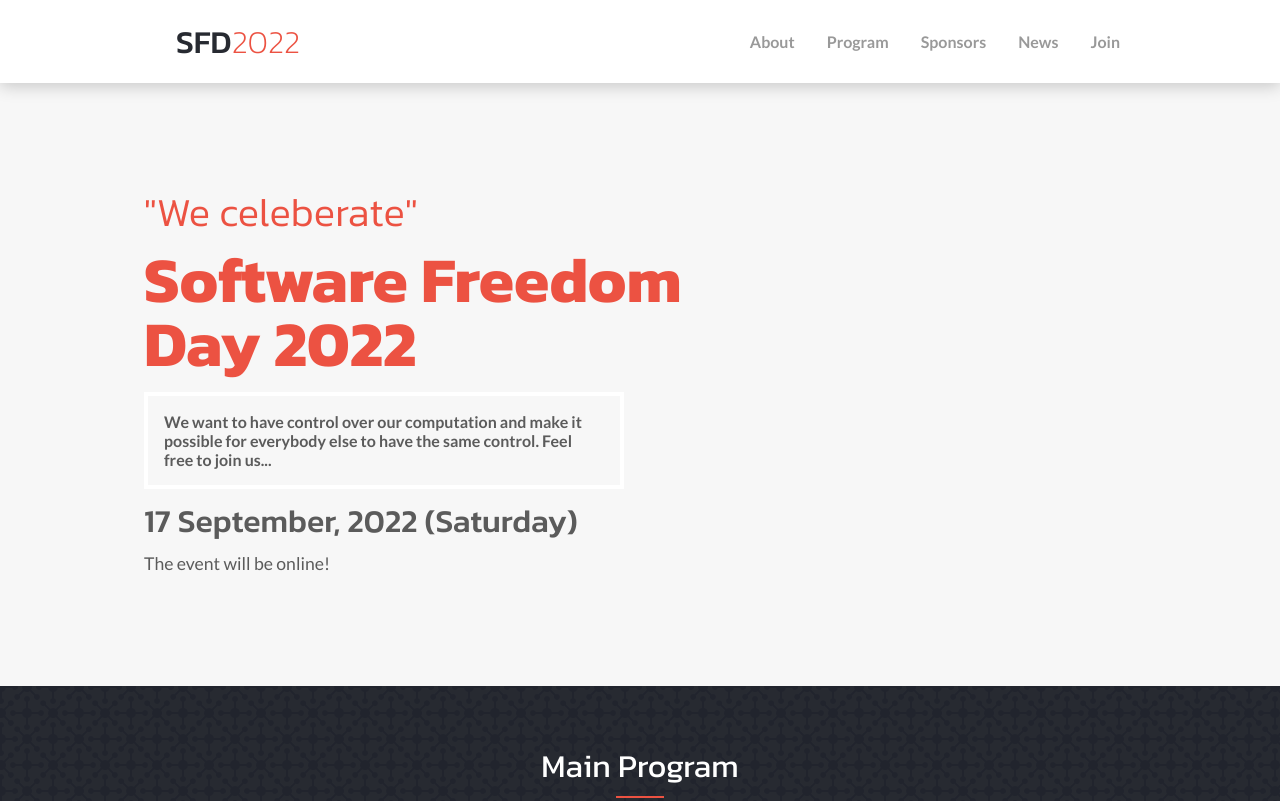
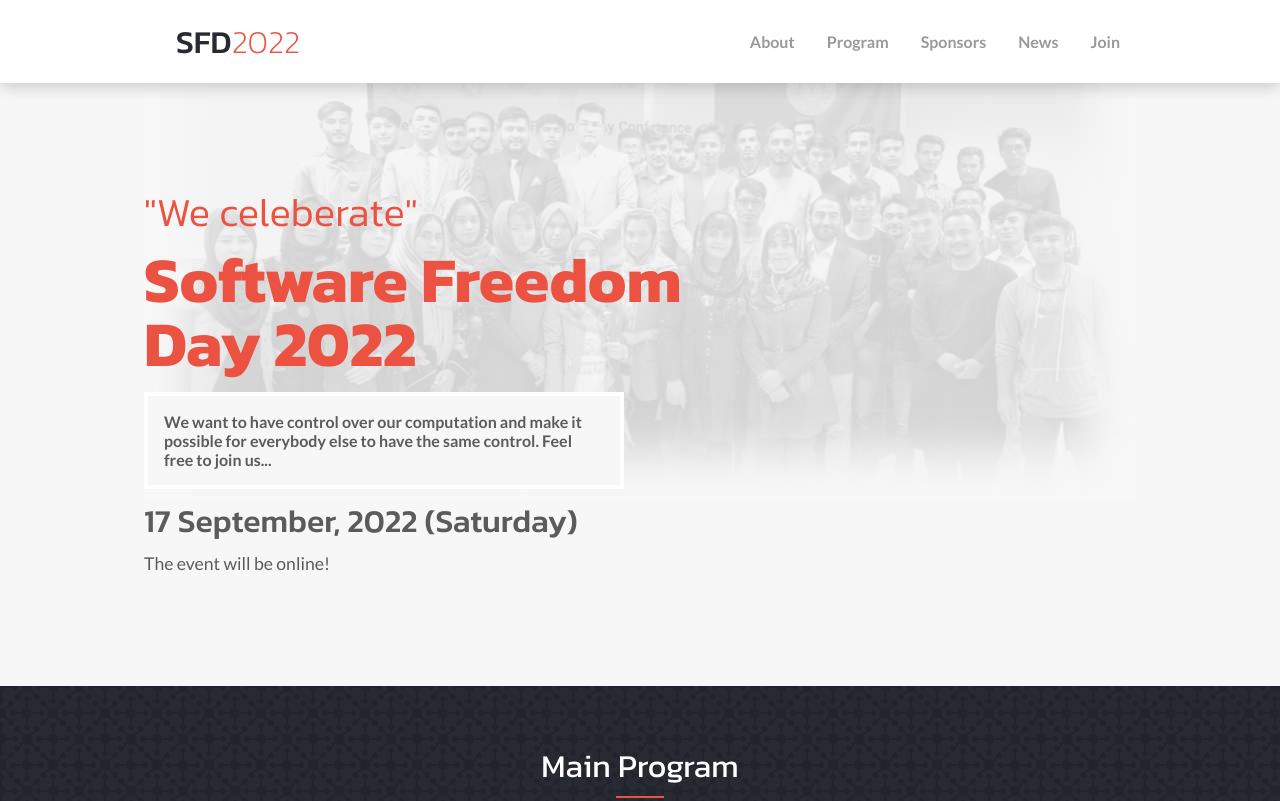
Before and after one commit to ahangarha/SFD2022-sample-design, a website: page index.html in a window 1280 px wide. Shown: the top 801 px of the page. Drawn offline with Linux system fonts and the light colour scheme.

Commit message:
add background image to hero section

```diff
--- a/assets/css/style.css
+++ b/assets/css/style.css
@@ -81,7 +81,7 @@ section {
 }
 
 #hero {
-  background-color: #f7f7f7;
+  background: #f7f7f7 url(../img/sfd2022-group-photo-bg.jpg) top center no-repeat;
   padding: 7rem 1rem;
 }
 
```
Also changed, not shown: assets/img/sfd2022-group-photo-bg.jpg (added).
